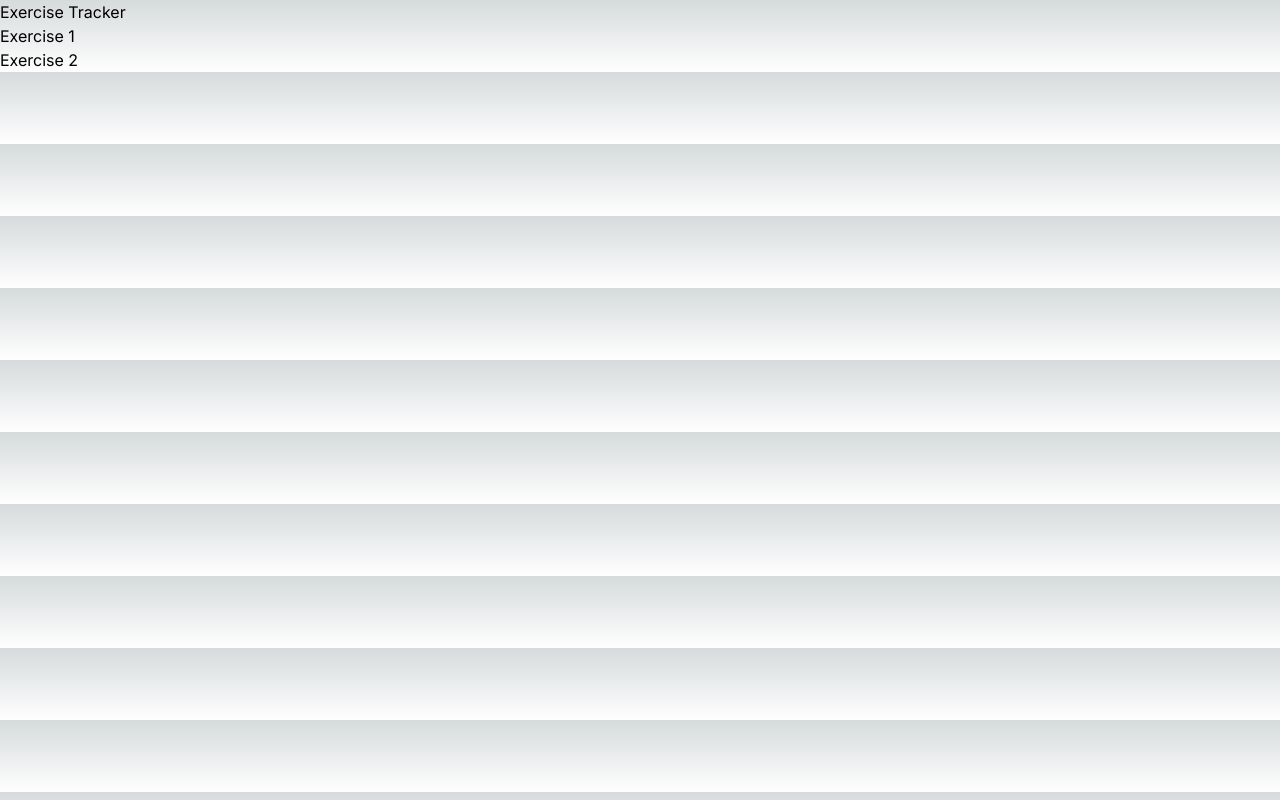
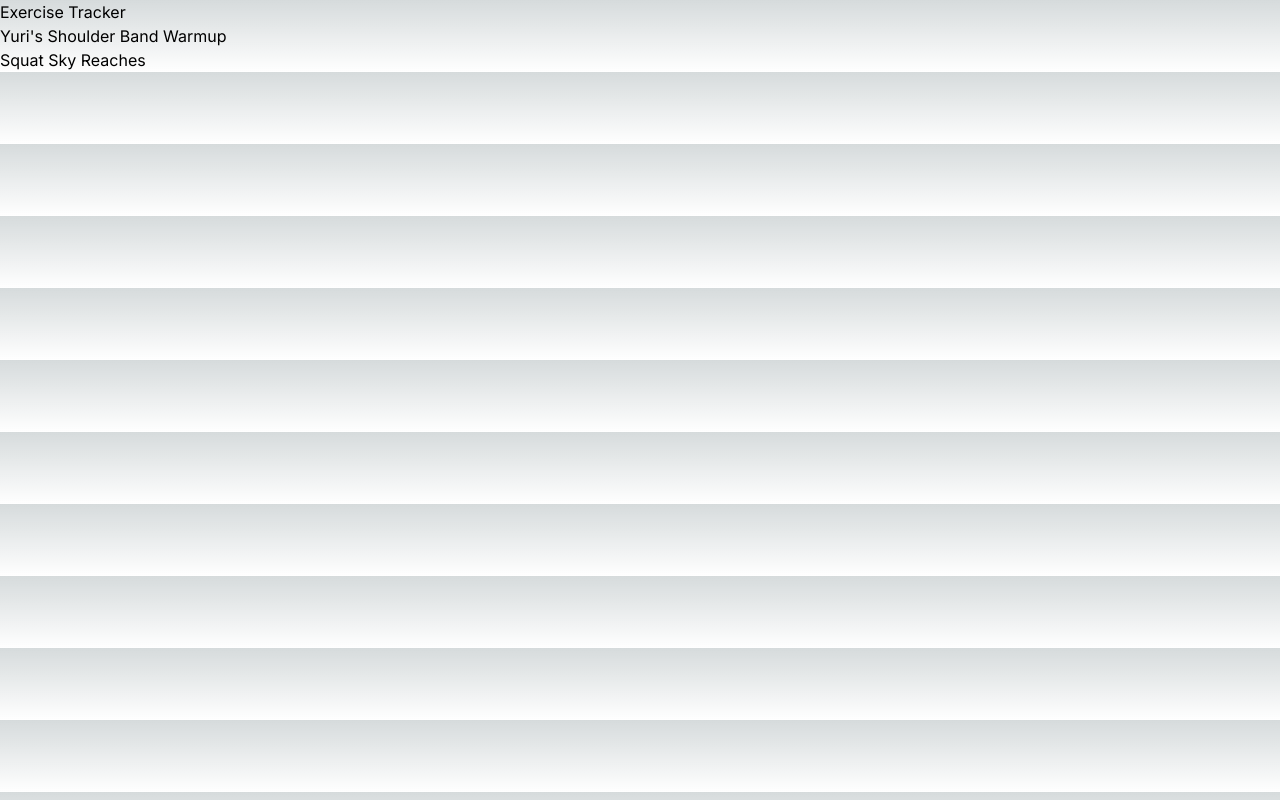
Before and after one commit to g-du-1/exercise-tracker, a Next.js app in the folder client/: page / in a window 1280 px wide. Built offline with nearby package versions, Linux system fonts and the light colour scheme.

Commit message:
Add more exercise data

```diff
--- /dev/null
+++ b/client/src/app/constants.ts
@@ -0,0 +1,21 @@
+import { Exercise } from "./types";
+
+export const exercises: Exercise[] = [
+  {
+    id: 1,
+    category: "warmup",
+    type: "warmup",
+    targetReps: "5-10",
+    name: "Yuri's Shoulder Band Warmup",
+    ytLink: "https://www.youtube.com/watch?v=Vwn5hSf3WEg",
+    comments: "Can also be done with a tee-shirt",
+  },
+  {
+    id: 2,
+    category: "warmup",
+    type: "warmup",
+    targetReps: "5-10",
+    name: "Squat Sky Reaches",
+    ytLink: "https://www.youtube.com/watch?v=lbozu0DPcYI&t=42s",
+  },
+];
--- a/client/src/app/page.tsx
+++ b/client/src/app/page.tsx
@@ -1,12 +1,7 @@
 import { ExerciseTracker } from "./components/ExerciseTracker";
-import { Exercise } from "./types";
+import { exercises } from "./constants";
 
 export default function Home() {
-  const exercises: Exercise[] = [
-    { id: 1, name: "Exercise 1" },
-    { id: 2, name: "Exercise 2" },
-  ];
-
   return (
     <>
       <h1>Exercise Tracker</h1>
--- a/client/src/app/types.ts
+++ b/client/src/app/types.ts
@@ -1,4 +1,28 @@
+type ExerciseCategory =
+  | "warmup"
+  | "firstPair"
+  | "secondPair"
+  | "thirdPair"
+  | "coreTriplet";
+
+type ExerciseType =
+  | "warmup"
+  | "pullUp"
+  | "squat"
+  | "dip"
+  | "hinge"
+  | "row"
+  | "pushUp"
+  | "antiExtension"
+  | "antiRotation"
+  | "extension";
+
 export type Exercise = {
   id: number;
   name: string;
+  type: ExerciseType;
+  targetReps: string;
+  category: ExerciseCategory;
+  comments?: string;
+  ytLink?: string;
 };
```
Also changed, not shown: 1 other file (tests, documents, lock files or other folders).
